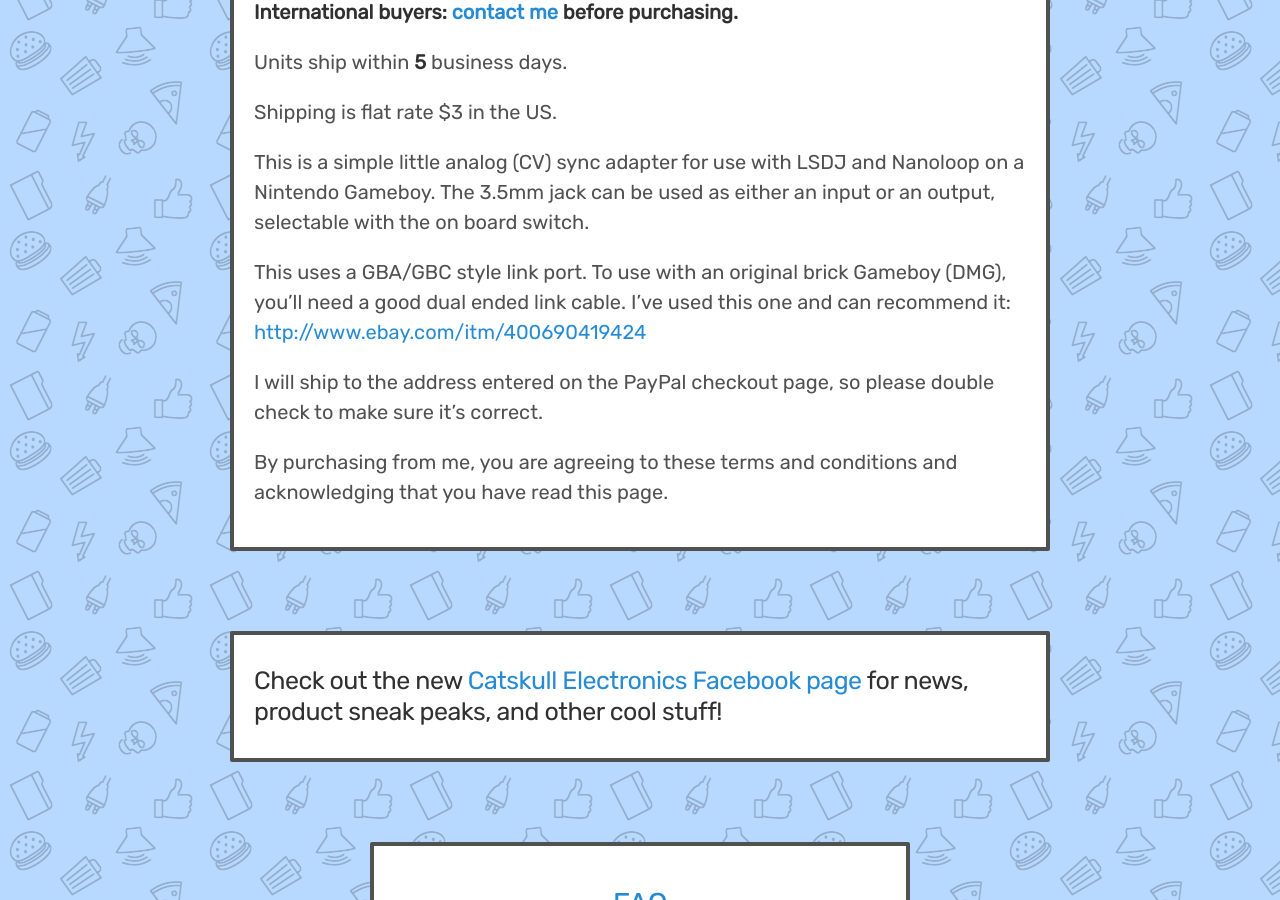
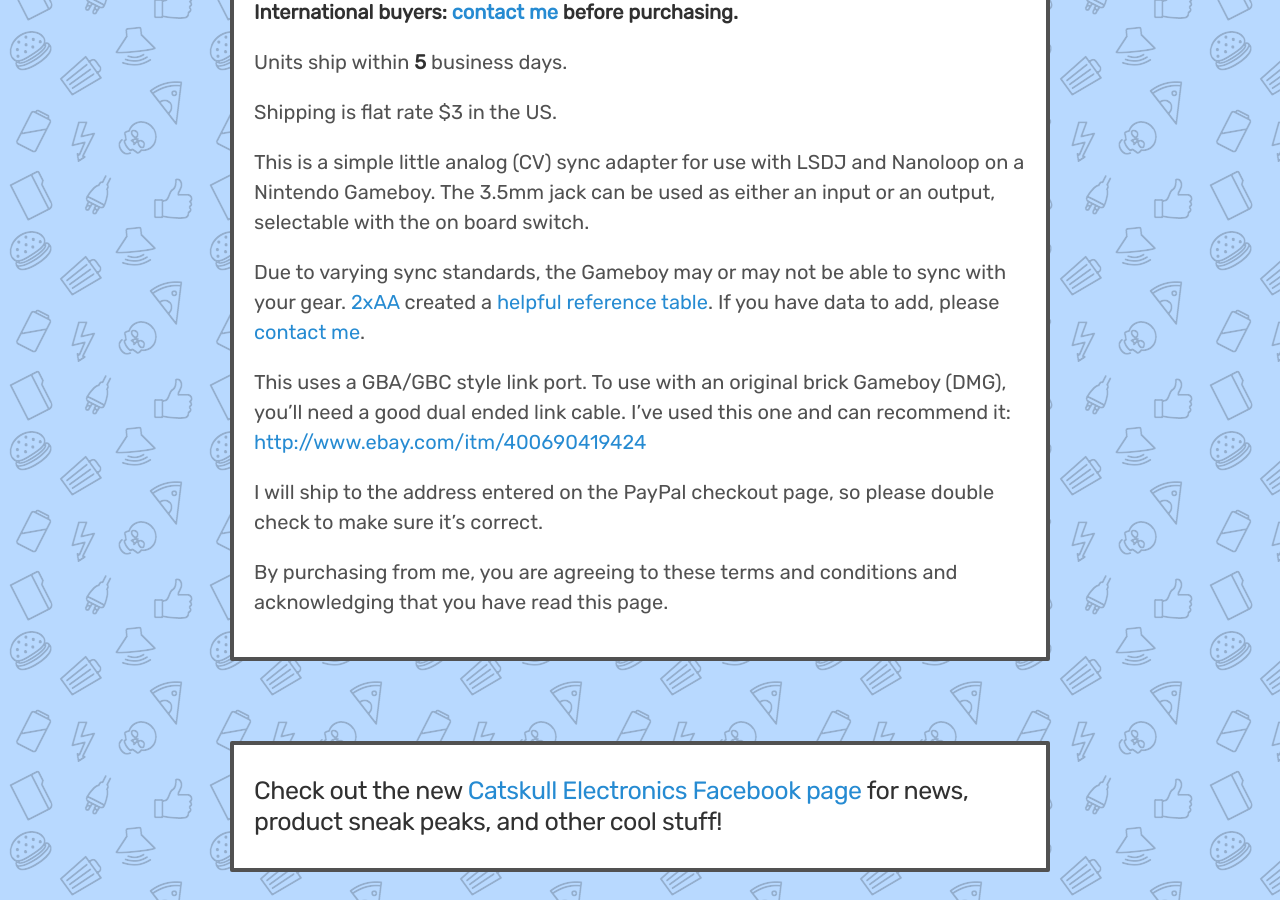
Before and after one commit to catskull/catskullelectronics.com, a Jekyll site: the page built from _posts/2017-03-16-analogsync.md, in a window 1280 px wide and 900 px high, scrolled down 1031 px. Built offline with Jekyll 4.4.1, drawn with Linux system fonts in a browser that asks for light colours.

Commit message:
Add link to analog sync reference

```diff
--- a/_posts/2017-03-16-analogsync.md
+++ b/_posts/2017-03-16-analogsync.md
@@ -42,6 +42,8 @@
 
 This is a simple little analog (CV) sync adapter for use with LSDJ and Nanoloop on a Nintendo Gameboy. The 3.5mm jack can be used as either an input or an output, selectable with the on board switch.
 
+Due to varying sync standards, the Gameboy may or may not be able to sync with your gear. [2xAA](http://2xaa.fm/) created a [helpful reference table](https://docs.google.com/spreadsheets/d/1Zp8QNA-DvxcDrwfsfiOStrkqZFRB77vNtZBtJJFJ-xM/edit#gid=0). If you have data to add, please [contact me](mailto:bro@catskull.net).
+
 This uses a GBA/GBC style link port. To use with an original brick Gameboy (DMG), you'll need a good dual ended link cable. I've used this one and can recommend it: [http://www.ebay.com/itm/400690419424](http://www.ebay.com/itm/400690419424)
 
 I will ship to the address entered on the PayPal checkout page, so please double check to make sure it's correct.
```
